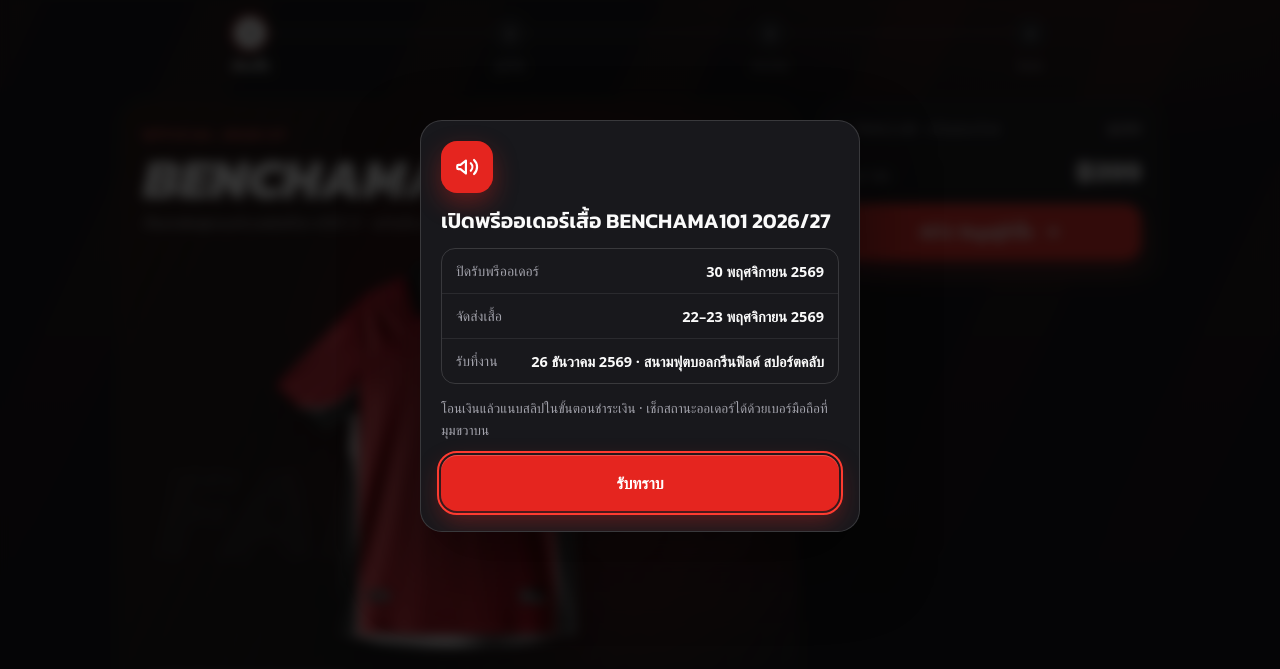
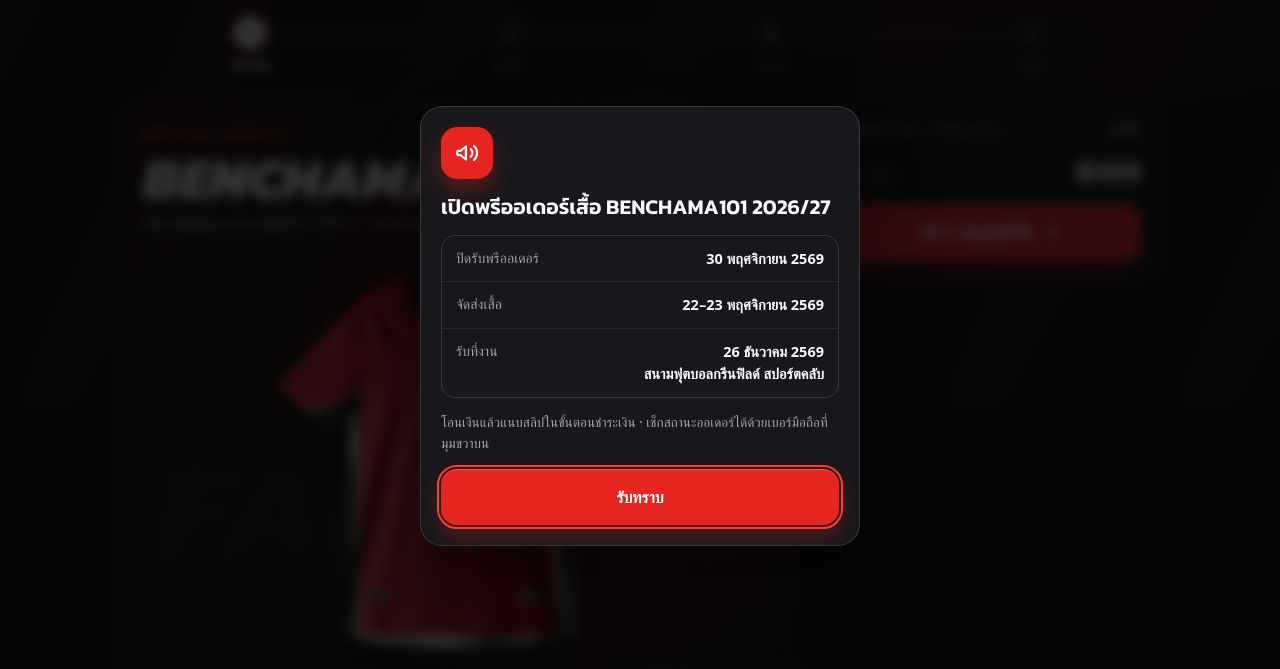
Before and after one commit to superwitsan10-beep/benchama101-jersey, a plain HTML site: page index.html in a window 1280 px wide. Shown: the part 74-743 px from the top of the page. Drawn offline with Linux system fonts and the light colour scheme; a web font is replaced by a local one.

Commit message:
Tidy announcement layout for long pickup line
Co-Authored-By: Claude Opus 5.5 <noreply@anthropic.com>
Claude-Session: https://claude.ai/code/session_012rsS9GvruoQ5gqp8V116oS

```diff
--- a/index.html
+++ b/index.html
@@ -156,8 +156,8 @@ select.in option{background:#18181C}
 .ann-list{margin:0;display:flex;flex-direction:column;border:1px solid var(--line2);border-radius:14px;overflow:hidden}
 .ann-list div{display:flex;justify-content:space-between;gap:14px;padding:12px 14px;border-top:1px solid var(--line)}
 .ann-list div:first-child{border-top:0}
-.ann-list dt{color:var(--muted);font-size:14px}
-.ann-list dd{margin:0;font-weight:600;font-size:14.5px;text-align:right}
+.ann-list dt{color:var(--muted);font-size:14px;white-space:nowrap}
+.ann-list dd{margin:0;font-weight:600;font-size:14.5px;text-align:right;white-space:pre-line;line-height:1.5}
 .sztable{width:100%;border-collapse:collapse;font-variant-numeric:tabular-nums;font-size:15px}
 .sztable th{font-size:12.5px;font-weight:600;color:var(--muted);padding:8px 6px;border-bottom:1px solid var(--line2);text-align:center}
 .sztable td{padding:10px 6px;text-align:center;border-bottom:1px solid var(--line)}
@@ -585,7 +585,7 @@ const ANNOUNCE = {
   lines: [
     ['ปิดรับพรีออเดอร์', '30 พฤศจิกายน 2569'],
     ['จัดส่งเสื้อ', '22–23 พฤศจิกายน 2569'],
-    ['รับที่งาน', '26 ธันวาคม 2569 · สนามฟุตบอลกรีนฟิลด์ สปอร์ตคลับ']
+    ['รับที่งาน', '26 ธันวาคม 2569\nสนามฟุตบอลกรีนฟิลด์ สปอร์ตคลับ']
   ],
   note: 'โอนเงินแล้วแนบสลิปในขั้นตอนชำระเงิน · เช็กสถานะออเดอร์ได้ด้วยเบอร์มือถือที่มุมขวาบน',
   button: 'รับทราบ'
```
